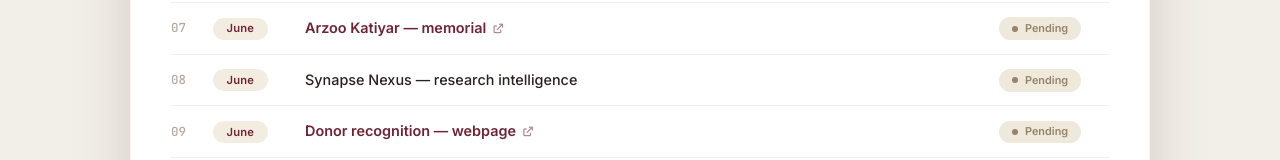
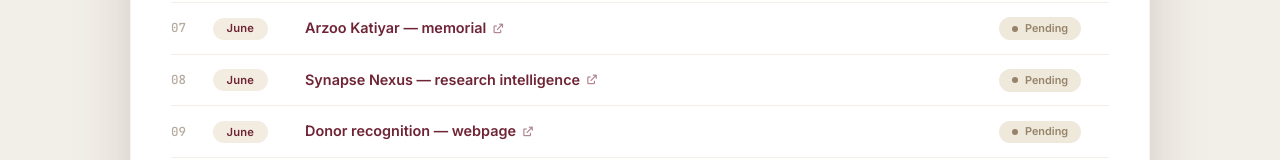
Before and after one commit to mahima263/2026-webpage-tracker, a plain HTML site: page index.html in a window 1280 px wide. Shown: the part 631-791 px from the top of the page. Drawn offline with Linux system fonts and the light colour scheme.

Commit message:
add link commit

```diff
--- a/index.html
+++ b/index.html
@@ -445,7 +445,7 @@
                 { month: "June", name: "Class of 2016 — reunion", link: "https://class-of-2016.vercel.app/", live: false },
                 { month: "June", name: "Class of 2001 — pledge", link: "https://pledge2001.vercel.app/", live: false },
                 { month: "June", name: "Arzoo Katiyar — memorial", link: "https://arzoo-five.vercel.app/", live: false },
-                { month: "June", name: "Synapse Nexus — research intelligence", link: "#", live: false },
+                { month: "June", name: "Synapse Nexus — research intelligence", link: "https://synapse-sepia-five.vercel.app/", live: false },
                 { month: "June", name: "Donor recognition — webpage", link: "https://donor-recognition.vercel.app/",
                     live: false },
                     { month: "June", name: "Class of 2012", link: "https://class-of-2012.vercel.app/",
```
